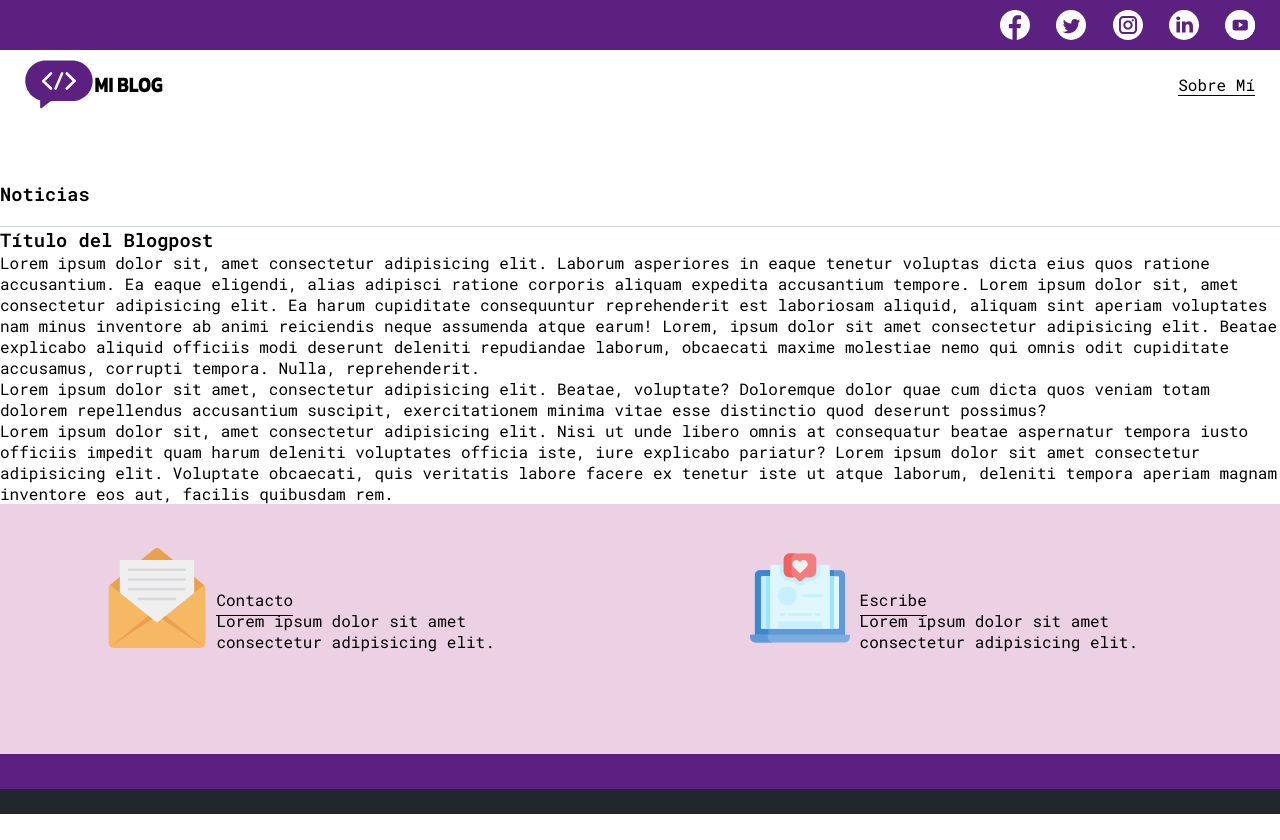
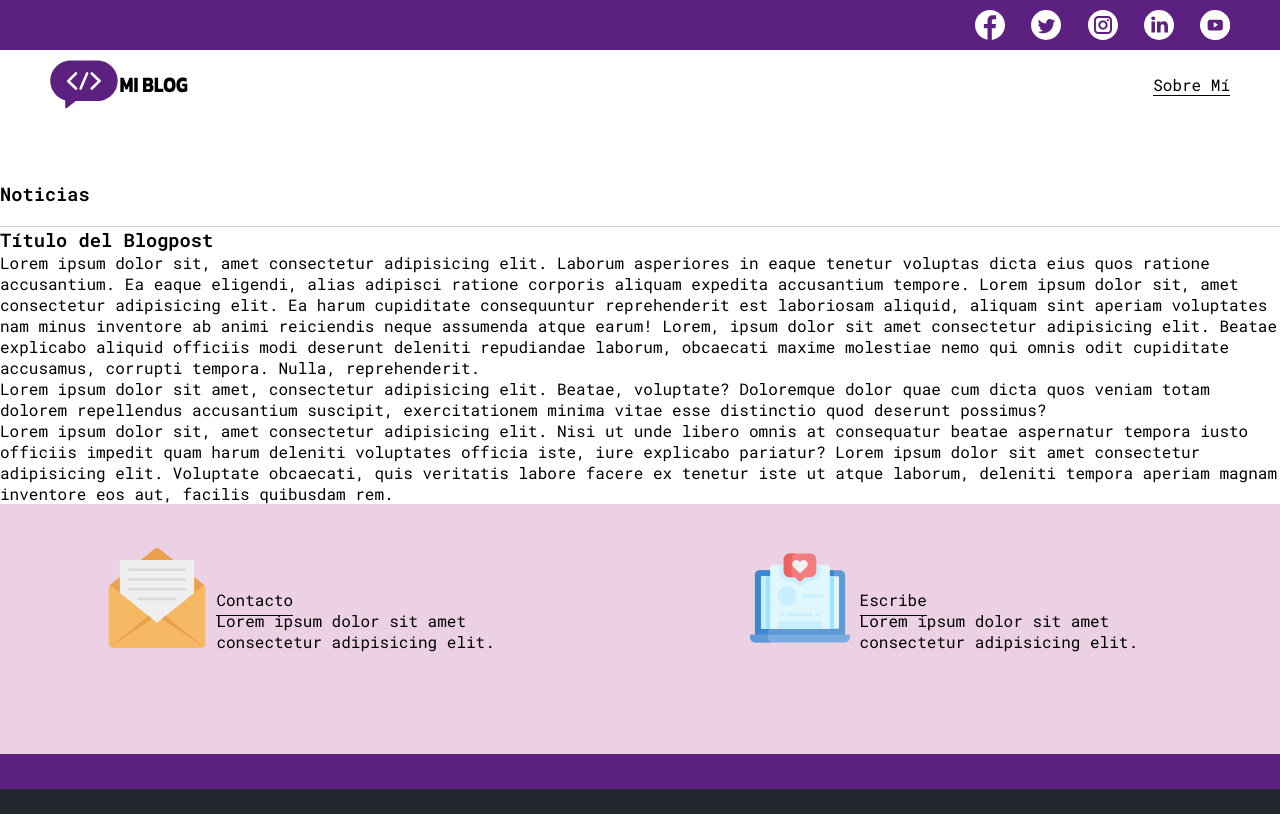
Before and after one commit to BrianPalencia/Blogs, a plain HTML site: page blog.html in a window 1280 px wide. Drawn offline with Linux system fonts and the light colour scheme.

Commit message:
todo bien linkeado

```diff
--- a/blog.html
+++ b/blog.html
@@ -6,6 +6,9 @@
     <meta name="viewport" content="width=device-width, initial-scale=1.0">
     <title>Mi Blog - Blog</title>
     <link rel="stylesheet" href="./CSS/main.css">
+    <link rel="stylesheet" href="./CSS/tablet.css" media="(min-width: 600px)">
+    <link rel="stylesheet" href="./CSS/desktop.css" media="(min-width: 1050px)">
+    <link rel="stylesheet" href="./CSS/bigscreen.css" media="(min-width: 1500px)">
     <link href="https://fonts.googleapis.com/css2?family=Bebas+Neue&family=Righteous&family=Roboto+Mono:wght@400;600&display=swap" rel="stylesheet">
 </head>
 <body>
```
Also changed, not shown: blogs.html (+3 -0 lines), perfil.html (+3 -0 lines).
